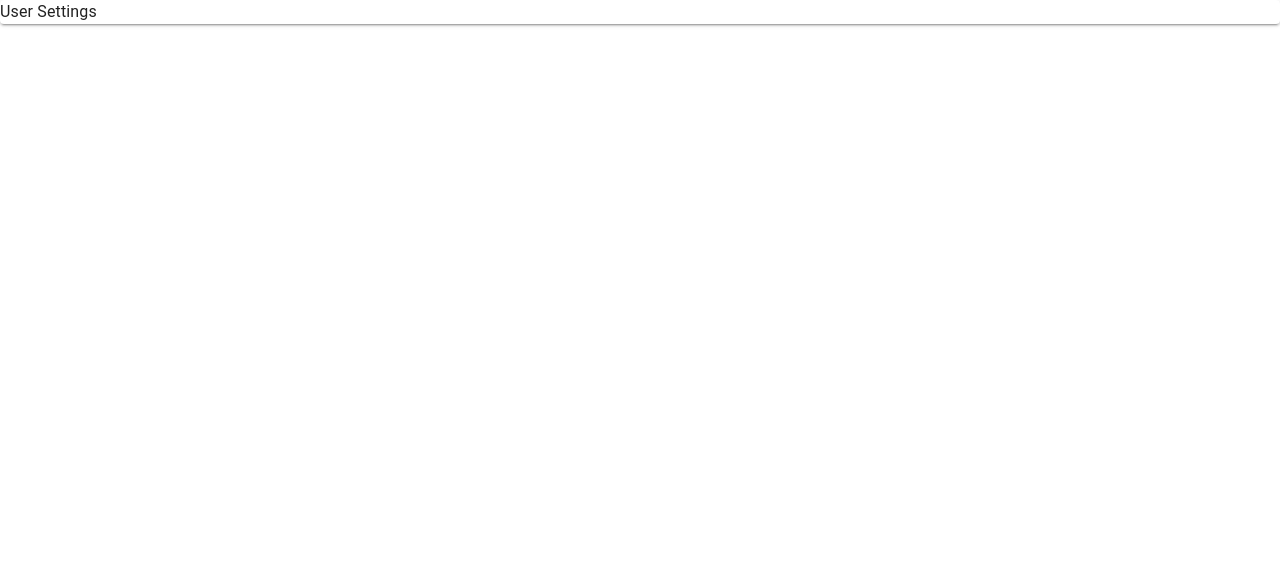
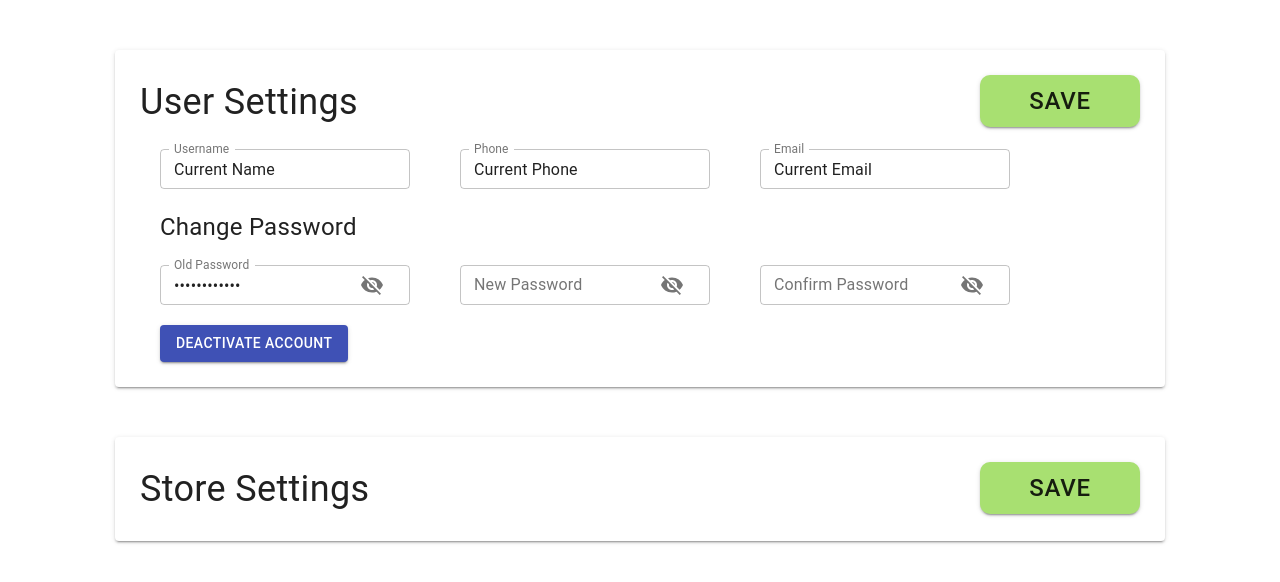
Before and after one commit to swarupsrini/virtual-queue-management, a React (Create React App) app: page /settings in a window 1280 px wide. Shown: the top 582 px of the page. Built offline with nearby package versions, Linux system fonts and the light colour scheme.

Commit message:
Finished half of settings page

```diff
--- a/src/components/SaveButton/index.js
+++ b/src/components/SaveButton/index.js
@@ -9,20 +9,30 @@ Example: <SaveButton
 
 */
 
-import React from 'react';
-import Button from '@material-ui/core/Button';
-import { makeStyles } from '@material-ui/core/styles';
-import { lightGreen } from '@material-ui/core/colors';
+import React from "react";
+import Button from "@material-ui/core/Button";
+import { makeStyles } from "@material-ui/core/styles";
 
-const useStyles = makeStyles({
-  green: {
-    backgroundColor: lightGreen[500],
-  }
-});
+const useStyles = makeStyles((theme) => ({
+  root: {
+    backgroundColor: "#A8E071",
+    width: theme.spacing(160 / 8),
+    height: theme.spacing(52 / 8),
+    borderRadius: 10,
+    fontSize: 24,
+    float: "right",
+  },
+}));
 
 export default function SaveButton(props) {
   const classes = useStyles();
   return (
-    <Button className={classes.green} variant="contained" onClick={props.onClick} size="large">Save</Button>
+    <Button
+      className={classes.root}
+      variant="contained"
+      onClick={props.onClick}
+    >
+      Save
+    </Button>
   );
 }
--- a/src/pages/LoginPage/index.js
+++ b/src/pages/LoginPage/index.js
@@ -2,13 +2,17 @@ import React, { useState } from "react";
 import { Redirect } from "react-router-dom";
 
 import { Link } from "react-router-dom";
+import Visibility from "@material-ui/icons/Visibility";
+import VisibilityOff from "@material-ui/icons/VisibilityOff";
 import { makeStyles } from "@material-ui/core/styles";
 import {
   Paper,
   Container,
   Typography,
   TextField,
-  Button
+  Button,
+  InputAdornment,
+  IconButton,
 } from "@material-ui/core";
 
 const useStyles = makeStyles((theme) => ({
@@ -40,7 +44,7 @@ const useStyles = makeStyles((theme) => ({
   linkButton: {
     marginTop: theme.spacing(10 / 8),
     textDecoration: "none",
-  }
+  },
 }));
 
 export default function LoginPage(props) {
@@ -49,6 +53,7 @@ export default function LoginPage(props) {
   const [isError, setIsError] = useState(false);
   const [userName, setUserName] = useState("");
   const [password, setPassword] = useState("");
+  const [showPassword, setShowPassword] = useState("");
 
   function postLogin() {
     if (userName == "test" && password == "test") {
@@ -67,40 +72,47 @@ export default function LoginPage(props) {
       <Paper elevation={2} variant="elevation" className={classes.page}>
         <Typography className={classes.title}>Log in</Typography>
         <TextField
-          onChange={e => {
-            setUserName(e.target.value)
+          onChange={(e) => {
+            setUserName(e.target.value);
             setIsError(false);
           }}
           variant="outlined"
           size="small"
           label="Username"
           error={isError}
-          className={classes.textField}>
-        </TextField>
+          className={classes.textField}
+        ></TextField>
         <TextField
-          onChange={e => {
-            setPassword(e.target.value)
+          onChange={(e) => {
+            setPassword(e.target.value);
             setIsError(false);
           }}
           variant="outlined"
           size="small"
-          type="password"
+          type={showPassword ? "text" : "password"}
           label="Password"
           error={isError}
-          className={classes.textField}>
-        </TextField>
+          className={classes.textField}
+          InputProps={{
+            endAdornment: (
+              <InputAdornment position="end">
+                <IconButton onClick={() => setShowPassword(!showPassword)}>
+                  {showPassword ? <Visibility /> : <VisibilityOff />}
+                </IconButton>
+              </InputAdornment>
+            ),
+          }}
+        ></TextField>
         <Button
           color="primary"
           variant="contained"
           onClick={postLogin}
-          className={classes.loginButton}>
+          className={classes.loginButton}
+        >
           Log In
         </Button>
         <Link to="/signup" className={classes.linkButton}>
-          <Button
-            color="primary"
-            variant="text"
-            >
+          <Button color="primary" variant="text">
             Don't have an account? Sign up
           </Button>
         </Link>
--- a/src/pages/SettingsPage/index.js
+++ b/src/pages/SettingsPage/index.js
@@ -1,16 +1,242 @@
-import React from "react";
-import { Paper, Typography } from "@material-ui/core";
+import React, { useState } from "react";
+import { makeStyles } from "@material-ui/core/styles";
+import {
+  Paper,
+  Typography,
+  TextField,
+  InputAdornment,
+  IconButton,
+  Button,
+} from "@material-ui/core";
+import Visibility from "@material-ui/icons/Visibility";
+import VisibilityOff from "@material-ui/icons/VisibilityOff";
+import SaveButton from "../../components/SaveButton";
+import { Link } from "react-router-dom";
 
-// const useStyles = makeStyles((theme) => ({
-
-// }));
+const useStyles = makeStyles((theme) => ({
+  root: {
+    display: "flex",
+    flexDirection: "column",
+    alignItems: "center",
+    justifyContent: "center",
+  },
+  paper: {
+    width: theme.spacing(1000 / 8),
+    marginTop: theme.spacing(50 / 8),
+    padding: theme.spacing(25 / 8),
+  },
+  title: {
+    fontSize: 36,
+  },
+  changePassTitle: {
+    fontSize: 24,
+  },
+  textField: {
+    width: theme.spacing(250 / 8),
+  },
+  topLeftMargin: {
+    marginTop: theme.spacing(20 / 8),
+    marginLeft: theme.spacing(20 / 8),
+  },
+  rightMargin: {
+    marginRight: theme.spacing(50 / 8),
+  },
+  linkButton: {
+    textDecoration: "none",
+  },
+}));
 
 export default function SettingsPage() {
-  // const classes = useStyles();
+  const classes = useStyles();
 
-  return <div>
-    <Paper elevation={2} variant="elevation">
-      <Typography>User Settings</Typography>
-    </Paper>
-  </div>;
+  const [userName, setUserName] = useState("");
+  const [userError, setUserError] = useState(false);
+
+  const [phone, setPhone] = useState("");
+  const [phoneError, setPhoneError] = useState(false);
+
+  const [email, setEmail] = useState("");
+  const [emailError, setEmailError] = useState(false);
+
+  const [password, setPassword] = useState("");
+  const [passError, setPassError] = useState(false);
+
+  const [newPassword, setNewPassword] = useState("");
+  const [newPassError, setNewPassError] = useState(false);
+
+  const [showPass, setShowPass] = useState(false);
+  const [showNewPass, setShowNewPass] = useState(false);
+  const [showConfirmPass, setShowConfirmPass] = useState(false);
+
+  function saveUserSettings() {
+    if (userName == "") setUserError(true);
+    if (phone == "") setPhoneError(true);
+    if (email == "") setEmailError(true);
+    if (password == "") setPassError(true);
+    if (newPassword == "") setNewPassError(true);
+    if (
+      !userError &&
+      !phoneError &&
+      !emailError &&
+      !passError &&
+      !newPassError &&
+      userName != "" &&
+      phone != "" &&
+      email != "" &&
+      password != "" &&
+      newPassword != ""
+    ) {
+      alert("Saved!");
+    }
+  }
+
+  return (
+    <div className={classes.root}>
+      <Paper elevation={2} variant="elevation" className={classes.paper}>
+        <SaveButton onClick={saveUserSettings}></SaveButton>
+        <Typography className={classes.title}>User Settings</Typography>
+
+        <div className={classes.topLeftMargin}>
+          <TextField
+            onChange={(e) => {
+              setUserName(e.target.value);
+              setUserError(false);
+            }}
+            variant="outlined"
+            size="small"
+            label="Username"
+            defaultValue="Current Name"
+            error={userError}
+            className={`${classes.textField} ${classes.rightMargin}`}
+          ></TextField>
+          <TextField
+            onChange={(e) => {
+              setPhone(e.target.value);
+              if (isNaN(e.target.value)) {
+                setPhoneError(true);
+              } else {
+                setPhoneError(false);
+              }
+            }}
+            variant="outlined"
+            size="small"
+            label="Phone"
+            defaultValue="Current Phone"
+            error={phoneError}
+            className={`${classes.textField} ${classes.rightMargin}`}
+          ></TextField>
+          <TextField
+            onChange={(e) => {
+              setEmail(e.target.value);
+              const reg = /\S+@\S+\.\S+/;
+              if (e.target.value != "" && !reg.test(e.target.value)) {
+                setEmailError(true);
+              } else {
+                setEmailError(false);
+              }
+            }}
+            variant="outlined"
+            size="small"
+            label="Email"
+            defaultValue="Current Email"
+            error={emailError}
+            className={classes.textField}
+          ></TextField>
+        </div>
+
+        <Typography
+          className={`${classes.changePassTitle} ${classes.topLeftMargin}`}
+        >
+          Change Password
+        </Typography>
+
+        <div className={classes.topLeftMargin}>
+          <TextField
+            onChange={(e) => {
+              setPassword(e.target.value);
+              setPassError(false);
+            }}
+            variant="outlined"
+            size="small"
+            type={showPass ? "text" : "password"}
+            label="Old Password"
+            defaultValue="Old Password"
+            error={passError}
+            className={`${classes.textField} ${classes.rightMargin}`}
+            InputProps={{
+              endAdornment: (
+                <InputAdornment position="end">
+                  <IconButton onClick={() => setShowPass(!showPass)}>
+                    {showPass ? <Visibility /> : <VisibilityOff />}
+                  </IconButton>
+                </InputAdornment>
+              ),
+            }}
+          ></TextField>
+          <TextField
+            onChange={(e) => {
+              setNewPassword(e.target.value);
+              setNewPassError(false);
+            }}
+            variant="outlined"
+            size="small"
+            type={showNewPass ? "text" : "password"}
+            label="New Password"
+            error={passError}
+            className={`${classes.textField} ${classes.rightMargin}`}
+            InputProps={{
+              endAdornment: (
+                <InputAdornment position="end">
+                  <IconButton onClick={() => setShowNewPass(!showNewPass)}>
+                    {showNewPass ? <Visibility /> : <VisibilityOff />}
+                  </IconButton>
+                </InputAdornment>
+              ),
+            }}
+          ></TextField>
+          <TextField
+            onChange={(e) => {
+              setNewPassword(e.target.value);
+              setNewPassError(false);
+            }}
+            variant="outlined"
+            size="small"
+            type={showConfirmPass ? "text" : "password"}
+            label="Confirm Password"
+            error={passError}
+            className={`${classes.textField} ${classes.rightMargin}`}
+            InputProps={{
+              endAdornment: (
+                <InputAdornment position="end">
+                  <IconButton
+                    onClick={() => setShowConfirmPass(!showConfirmPass)}
+                  >
+                    {showConfirmPass ? <Visibility /> : <VisibilityOff />}
+                  </IconButton>
+                </InputAdornment>
+              ),
+            }}
+          ></TextField>
+        </div>
+        <Link to="/" className={classes.linkButton}>
+          <Button
+            color="primary"
+            variant="contained"
+            className={classes.topLeftMargin}
+          >
+            Deactivate Account
+          </Button>
+        </Link>
+      </Paper>
+
+      <Paper elevation={2} variant="elevation" className={classes.paper}>
+        <SaveButton
+          onClick={() => {
+            console.log("save clicked");
+          }}
+        ></SaveButton>
+        <Typography className={classes.title}>Store Settings</Typography>
+      </Paper>
+    </div>
+  );
 }
--- a/src/pages/SignupPage/index.js
+++ b/src/pages/SignupPage/index.js
@@ -2,13 +2,17 @@ import React, { useState } from "react";
 import { Redirect } from "react-router-dom";
 
 import { Link } from "react-router-dom";
+import Visibility from "@material-ui/icons/Visibility";
+import VisibilityOff from "@material-ui/icons/VisibilityOff";
 import { makeStyles } from "@material-ui/core/styles";
 import {
   Paper,
   Container,
   Typography,
   TextField,
-  Button
+  Button,
+  InputAdornment,
+  IconButton,
 } from "@material-ui/core";
 
 const useStyles = makeStyles((theme) => ({
@@ -46,14 +50,12 @@ const useStyles = makeStyles((theme) => ({
   linkButton: {
     marginTop: theme.spacing(10 / 8),
     textDecoration: "none",
-  }
+  },
 }));
 
 export default function SignupPage(props) {
   const classes = useStyles();
   const [isLoggedIn, setLoggedIn] = useState(false);
-
-  // const [isError, setIsError] = useState(false);
 
   const [userName, setUserName] = useState("");
   const [userError, setUserError] = useState(false);
@@ -67,8 +69,24 @@ export default function SignupPage(props) {
   const [password, setPassword] = useState("");
   const [passError, setPassError] = useState(false);
 
+  const [showPassword, setShowPassword] = useState("");
+  const [showConfirmPass, setShowConfirmPass] = useState("");
+
   function postSignup() {
-    if (!userError && !phoneError && !emailError && !passError && userName != "" && phone != "" && email != "" && password != "") {
+    if (userName == "") setUserError(true);
+    if (phone == "") setPhoneError(true);
+    if (email == "") setEmailError(true);
+    if (password == "") setPassError(true);
+    if (
+      !userError &&
+      !phoneError &&
+      !emailError &&
+      !passError &&
+      userName != "" &&
+      phone != "" &&
+      email != "" &&
+      password != ""
+    ) {
       setLoggedIn(true);
     }
   }
@@ -83,17 +101,18 @@ export default function SignupPage(props) {
         <Typography className={classes.title}>Sign up</Typography>
         <div>
           <TextField
-            onChange={e => {
+            onChange={(e) => {
               setUserName(e.target.value);
               setUserError(false);
             }}
             variant="outlined"
             size="small"
             label="Username"
-            className={`${classes.textField} ${classes.rightMargin} ${classes.halfWidth}`}>
-          </TextField>
+            error={userError}
+            className={`${classes.textField} ${classes.rightMargin} ${classes.halfWidth}`}
+          ></TextField>
           <TextField
-            onChange={e => {
+            onChange={(e) => {
               setPhone(e.target.value);
               if (isNaN(e.target.value)) {
                 setPhoneError(true);
@@ -105,11 +124,11 @@ export default function SignupPage(props) {
             size="small"
             label="Phone"
             error={phoneError}
-            className={`${classes.textField} ${classes.halfWidth}`}>
-          </TextField>
+            className={`${classes.textField} ${classes.halfWidth}`}
+          ></TextField>
         </div>
         <TextField
-          onChange={e => {
+          onChange={(e) => {
             setEmail(e.target.value);
             const reg = /\S+@\S+\.\S+/;
             if (e.target.value != "" && !reg.test(e.target.value)) {
@@ -122,21 +141,31 @@ export default function SignupPage(props) {
           size="small"
           label="Email"
           error={emailError}
-          className={classes.textField}>
-        </TextField>
+          className={classes.textField}
+        ></TextField>
         <TextField
-          onChange={e => {
-            setPassword(e.target.value)
+          onChange={(e) => {
+            setPassword(e.target.value);
             setPassError(false);
           }}
           variant="outlined"
           size="small"
-          type="password"
+          type={showPassword ? "text" : "password"}
           label="Password"
-          className={classes.textField}>
-        </TextField>
+          error={passError}
+          className={classes.textField}
+          InputProps={{
+            endAdornment: (
+              <InputAdornment position="end">
+                <IconButton onClick={() => setShowPassword(!showPassword)}>
+                  {showPassword ? <Visibility /> : <VisibilityOff />}
+                </IconButton>
+              </InputAdornment>
+            ),
+          }}
+        ></TextField>
         <TextField
-          onChange={e => {
+          onChange={(e) => {
             if (e.target.value != password) {
               setPassError(true);
             } else {
@@ -145,23 +174,32 @@ export default function SignupPage(props) {
           }}
           variant="outlined"
           size="small"
-          type="password"
-          label="Password"
+          type={showConfirmPass ? "text" : "password"}
+          label="Confirm Password"
           error={passError}
-          className={classes.textField}>
-        </TextField>
+          className={classes.textField}
+          InputProps={{
+            endAdornment: (
+              <InputAdornment position="end">
+                <IconButton
+                  onClick={() => setShowConfirmPass(!showConfirmPass)}
+                >
+                  {showConfirmPass ? <Visibility /> : <VisibilityOff />}
+                </IconButton>
+              </InputAdornment>
+            ),
+          }}
+        ></TextField>
         <Button
           color="primary"
           variant="contained"
           onClick={postSignup}
-          className={classes.loginButton}>
+          className={classes.loginButton}
+        >
           Sign up
         </Button>
         <Link to="/" className={classes.linkButton}>
-          <Button
-            color="primary"
-            variant="text"
-            >
+          <Button color="primary" variant="text">
             Already have an account? Sign in
           </Button>
         </Link>
```
Also changed, not shown: src/App.js (+16 -9 lines).
